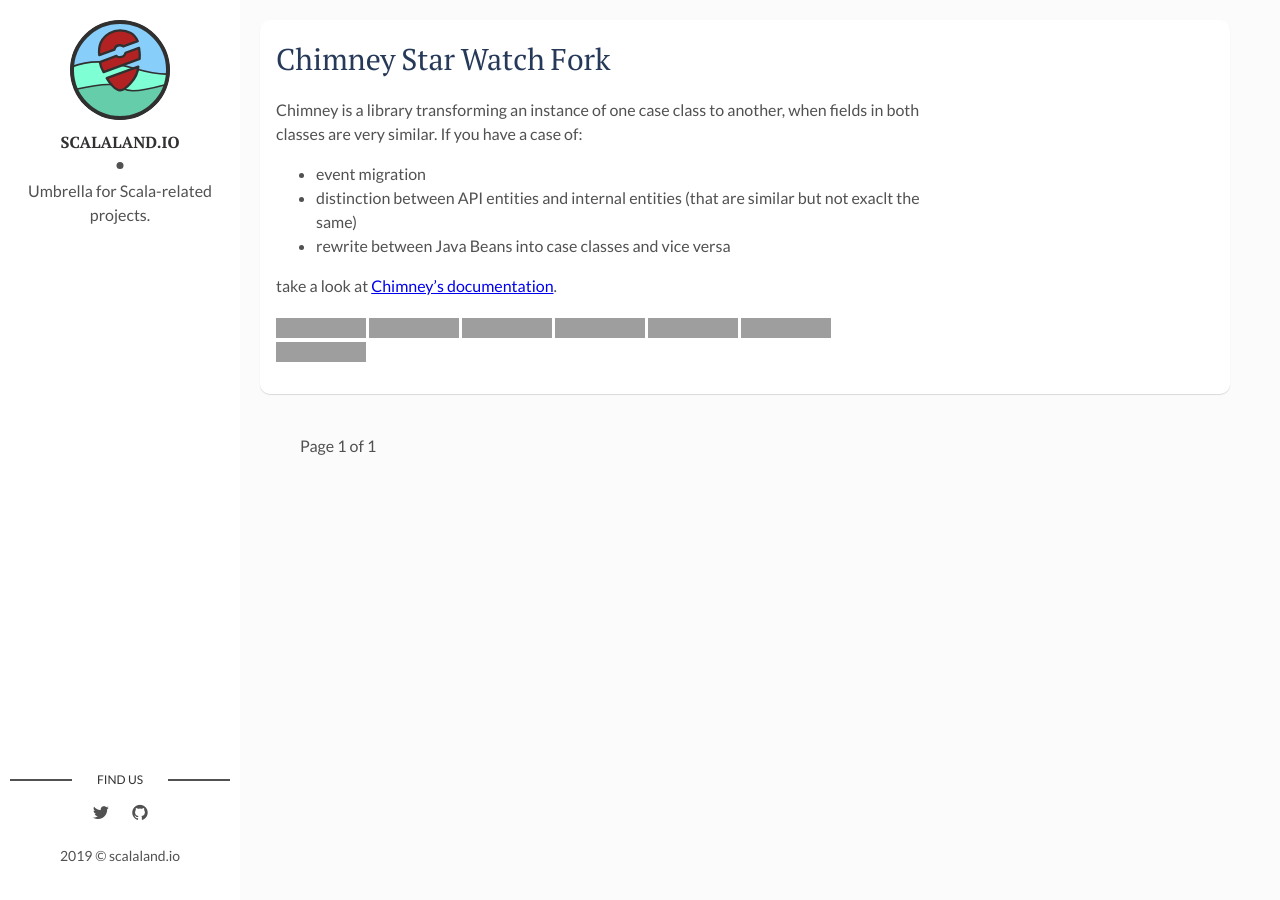
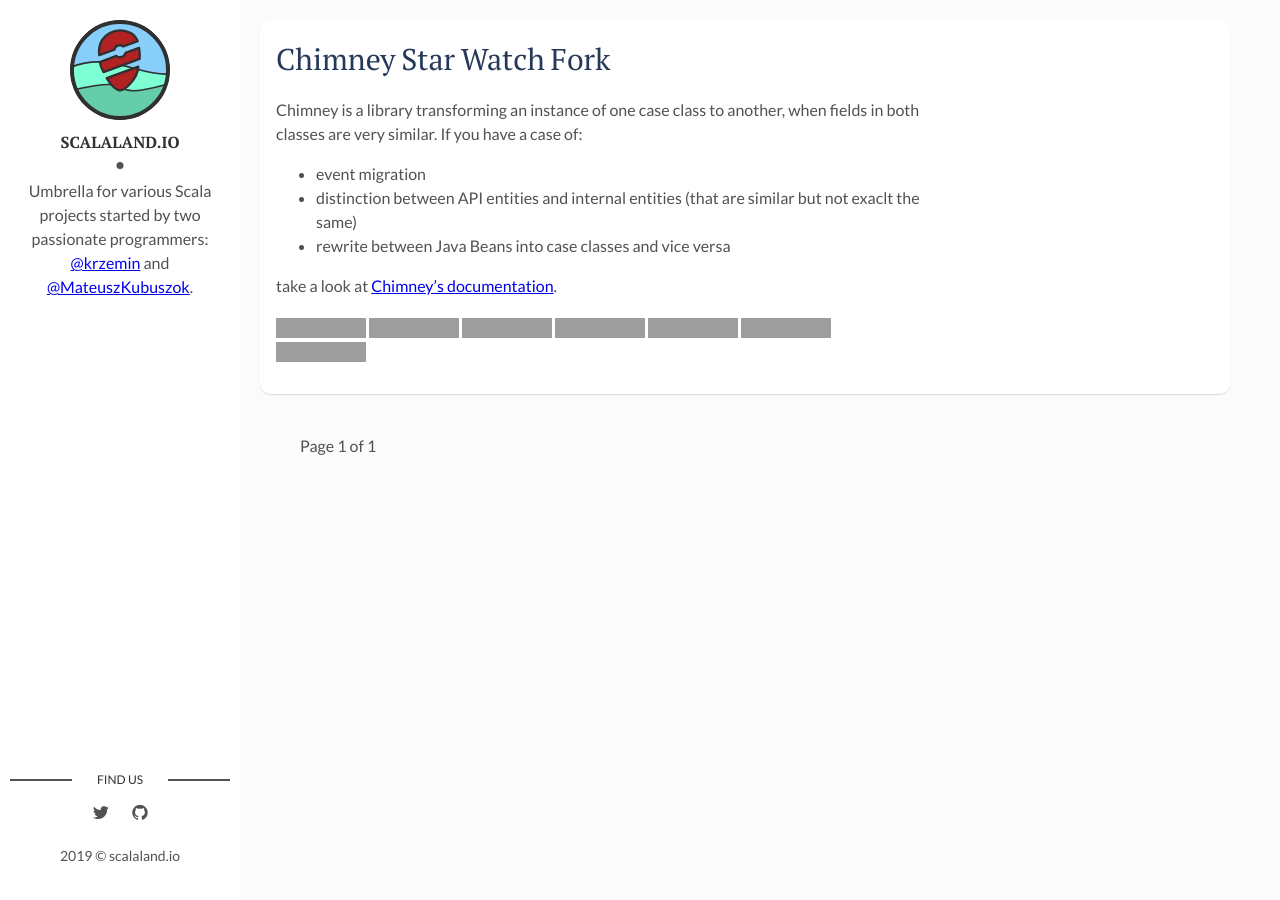
Before and after one commit to scalalandio/scalalandio.github.io, a Jekyll site: the page built from index.html, in a window 1280 px wide. Built offline with Jekyll 4.4.1, drawn with Linux system fonts in a browser that asks for light colours; the list of posts is cut into pages by our own code; grey boxes are pictures that could not be loaded.

Commit message:
Something like a bio

```diff
--- a/_config.yml
+++ b/_config.yml
@@ -1,6 +1,6 @@
 title: Scalaland.io
 description: > # this means to ignore newlines until "baseurl:"
-  Umbrella for Scala-related projects.
+  Umbrella for various Scala projects started by two passionate programmers: [@krzemin](https://github.com/krzemin) and [@MateuszKubuszok](https://github.com/MateuszKubuszok).
 permalink: ':title/'
 baseurl: "" # the subpath of your site, e.g. /blog
 url: "" # the base hostname & protocol for your site, e.g. http://example.com
@@ -9,7 +9,7 @@
 # Author Settings
 author: scalaland.io # add your name
 author-img: logo.svg # add your photo
-about-author: Umbrella for Scala-related projects. # add description
+about-author: 'Umbrella for various Scala projects started by two passionate programmers: <a href="https://github.com/krzemin">@krzemin</a> and <a href="https://github.com/MateuszKubuszok">@MateuszKubuszok</a>.' # add description
 social-twitter: scalaland # add your Twitter handle
 social-github: scalalandio # add your Github handle
 
```
